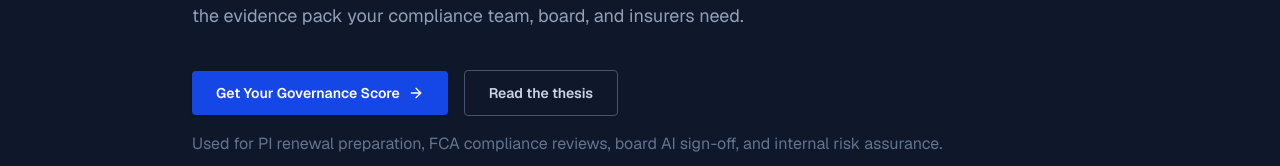
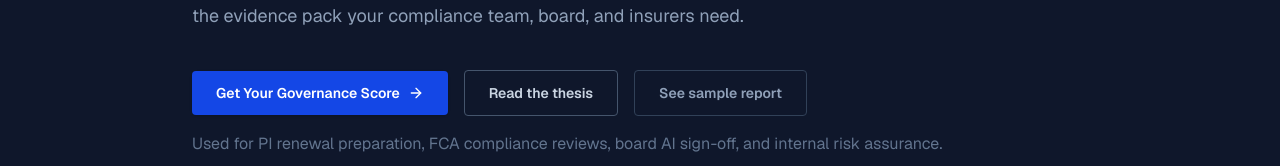
Before and after one commit to collinsobasuyi/riskpilot-ai, a Next.js app: page / in a window 1280 px wide. Shown: the part 476-642 px from the top of the page. Built offline with nearby package versions, Linux system fonts and the light colour scheme.

Commit message:
feat: add See sample report CTA to homepage hero

```diff
--- a/app/page.tsx
+++ b/app/page.tsx
@@ -56,6 +56,12 @@ export default function Home() {
                 className="inline-flex items-center gap-2 rounded-sm border border-slate-600 bg-transparent px-6 py-3 text-sm font-semibold text-slate-300 hover:border-slate-400 hover:text-white transition-colors"
               >
                 Read the thesis
+              </Link>
+              <Link
+                href="/results?demo=1"
+                className="inline-flex items-center gap-2 rounded-sm border border-slate-700 bg-transparent px-6 py-3 text-sm font-semibold text-slate-400 hover:border-slate-500 hover:text-slate-300 transition-colors"
+              >
+                See sample report
               </Link>
             </div>
 
```
